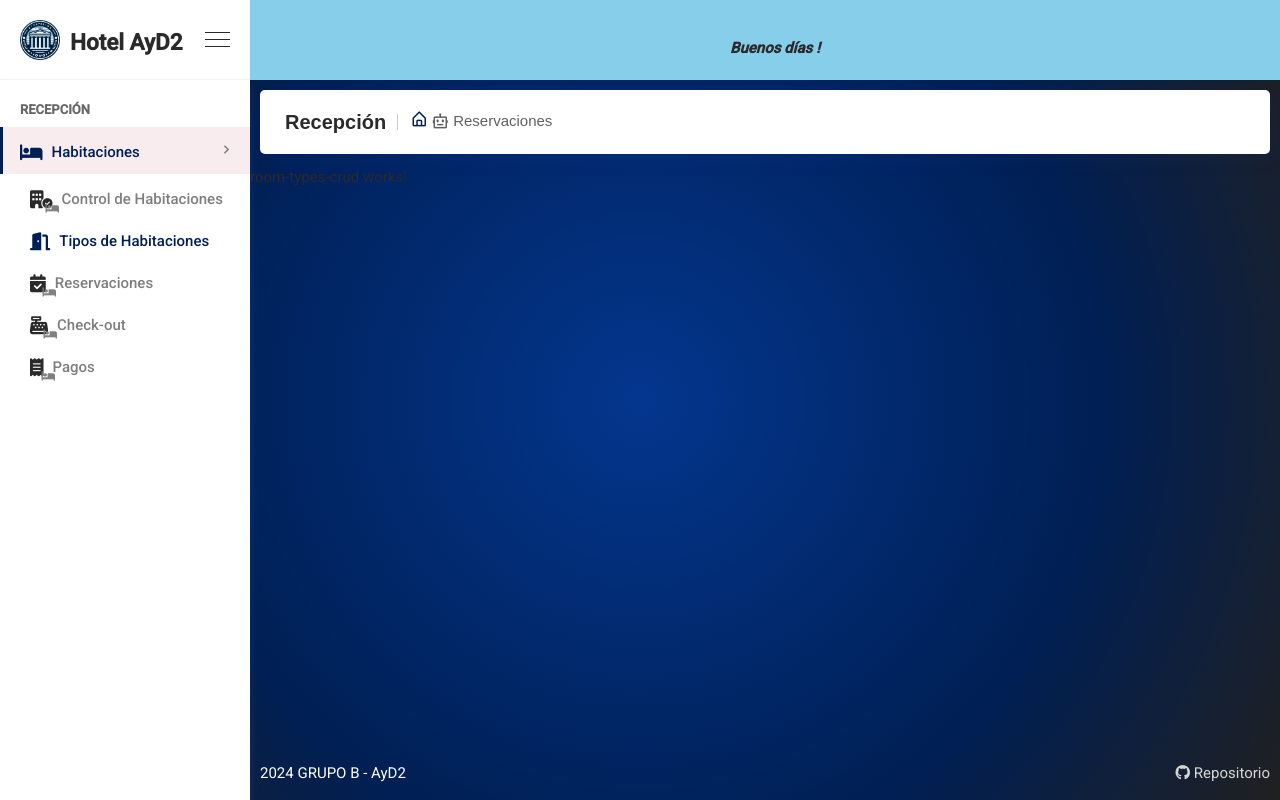
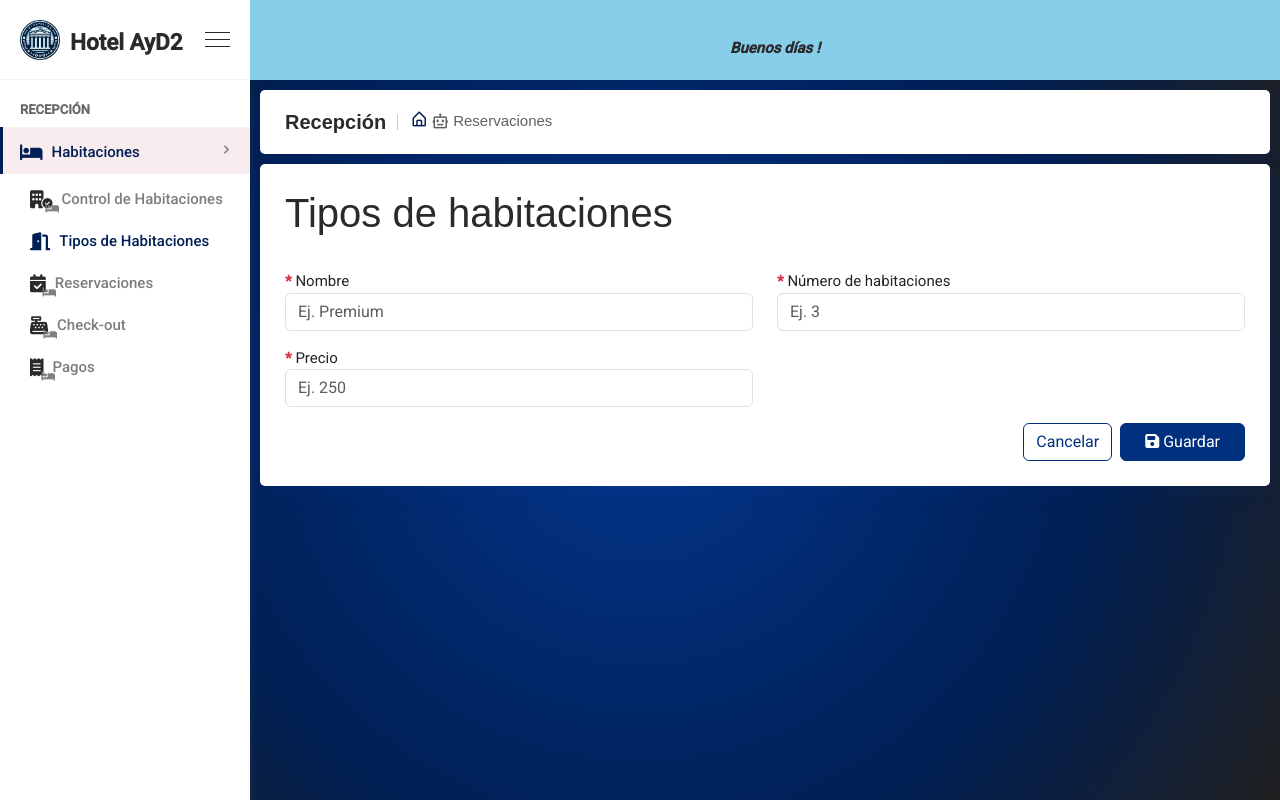
Before and after one commit to WilliansAlb/HotelAyD2, an Angular app: page /reception/rooms-types/1 in a window 1280 px wide. Built offline with nearby package versions, Linux system fonts and the light colour scheme; no server answers; sample sign-in values are in the browser's storage.

Commit message:
feat: updating room-types

```diff
--- a/src/app/app.module.ts
+++ b/src/app/app.module.ts
@@ -7,7 +7,6 @@ import { HTTP_INTERCEPTORS, HttpClientModule } from '@angular/common/http';
 import { HeaderComponent } from './components/layouts/header/header.component';
 import { ReceptionComponent } from './components/pages/reception/reception.component';
 import { ReservationsComponent } from './components/pages/reception/reservations/reservations.component';
-import { FooterComponent } from './components/layouts/footer/footer.component';
 import { RoomsComponent } from './components/pages/reception/rooms/rooms.component';
 import { PaginationComponent } from './components/elements/pagination/pagination.component';
 import { FormsModule } from '@angular/forms';
@@ -25,6 +24,7 @@ import { MatTooltipModule } from '@angular/material/tooltip';
 import { MatTabsModule } from '@angular/material/tabs';
 import { ReservationModalComponent } from './components/modals/reservation-modal/reservation-modal.component';
 import { InputAutocompleteComponent } from './components/elements/input-autocomplete/input-autocomplete.component';
+import { FooterComponent } from './components/elements/footer/footer.component';
 
 @NgModule({
   declarations: [
@@ -44,7 +44,8 @@ import { InputAutocompleteComponent } from './components/elements/input-autocomp
     SimpleModalComponent,
     LoadingButtonComponent,
     ReservationModalComponent,
-    InputAutocompleteComponent
+    InputAutocompleteComponent,
+    FooterComponent
   ],
   imports: [
     BrowserModule,
--- /dev/null
+++ b/src/app/components/elements/footer/footer.component.html
@@ -0,0 +1,11 @@
+<div class="col">
+  <div class="d-flex gap-2 justify-content-end">
+    <button type="button" class="btn btn-outline-primary" *ngIf="showCancel" [routerLink]="cancelRoute">
+      Cancelar
+    </button>
+    <button type="button" class="btn btn-primary px-4" *ngIf="showSave" (click)="saveAction.emit()">
+      <i class="fa-solid fa-floppy-disk"></i>
+      Guardar
+    </button>
+  </div>
+</div>
--- /dev/null
+++ b/src/app/components/elements/footer/footer.component.ts
@@ -0,0 +1,22 @@
+import { Component, EventEmitter, Input, Output } from '@angular/core';
+
+@Component({
+  selector: 'app-footer',
+  templateUrl: './footer.component.html',
+  styleUrls: ['./footer.component.scss']
+})
+export class FooterComponent {
+
+  @Input() cancelTitle: string = 'Cancelar';
+  @Input() saveTitle: string = 'Guardar';
+  @Input() cancelRoute!: any[] | string;
+  @Output() saveAction = new EventEmitter<void>();
+
+  get showSave() {
+    return this.saveAction.observed;
+  }
+
+  get showCancel() {
+    return !!this.cancelRoute;
+  }
+}
--- a/src/app/components/pages/reception/room-types/room-types-crud/room-types-crud.component.html
+++ b/src/app/components/pages/reception/room-types/room-types-crud/room-types-crud.component.html
@@ -1 +1,73 @@
-<p>room-types-crud works!</p>
+<div class="card">
+  <div class="card-header">
+    <h1>Tipos de habitaciones</h1>
+  </div>
+  <div class="card-body" *ngIf="roomType">
+    <div class="row">
+      <div class="col-12 col-lg-6">
+        <div class="mb-3">
+          <label>
+            <span class="text-danger fw-bolder">*</span>
+            Nombre
+          </label>
+          <input
+            class="form-control"
+            type="text"
+            name="name"
+            placeholder="Ej. Premium"
+            maxlength="75"
+            [(ngModel)]="roomType.roomTypeName"
+            #name="ngModel"
+            [ngClass]="{'is-invalid': name.touched && !roomType.roomTypeName}"
+          >
+          <div class="invalid-feedback">
+            Campo obligatorio
+          </div>
+        </div>
+      </div>
+      <div class="col-12 col-lg-6">
+        <label>
+          <span class="text-danger fw-bolder">*</span>
+          N&uacute;mero de habitaciones
+        </label>
+        <input
+          class="form-control"
+          type="text"
+          name="numberOfBeds"
+          placeholder="Ej. 3"
+          [(ngModel)]="roomType.numberOfBeds"
+          #numberOfBeds="ngModel"
+          [ngClass]="{'is-invalid': numberOfBeds.touched && !roomType.numberOfBeds}"
+        >
+        <div class="invalid-feedback">
+          Campo obligatorio
+        </div>
+      </div>
+      <div class="col-12 col-lg-6">
+        <div class="mb-3">
+          <label>
+            <span class="text-danger fw-bolder">*</span>
+            Precio
+          </label>
+          <input
+            class="form-control"
+            type="text"
+            name="price"
+            placeholder="Ej. 250"
+            [(ngModel)]="roomType.price"
+            #roomPrice="ngModel"
+            [ngClass]="{'is-invalid': roomPrice.touched && !roomType.price}"
+          >
+          <div class="invalid-feedback">
+            Campo obligatorio
+          </div>
+        </div>
+      </div>
+    </div>
+    <app-footer
+      [cancelRoute]="['/reception', 'rooms-types']"
+      (saveAction)="onSave()"
+    >
+    </app-footer>
+  </div>
+</div>
--- a/src/app/components/pages/reception/room-types/room-types-crud/room-types-crud.component.ts
+++ b/src/app/components/pages/reception/room-types/room-types-crud/room-types-crud.component.ts
@@ -1,10 +1,61 @@
-import { Component } from '@angular/core';
+import { Component, OnInit } from '@angular/core';
+import { ActivatedRoute, Router } from '@angular/router';
+import { RoomType } from 'src/app/models/room.model';
+import { RoomTypeService } from 'src/app/services/room-type.service';
 
 @Component({
   selector: 'app-room-types-crud',
   templateUrl: './room-types-crud.component.html',
   styleUrls: ['./room-types-crud.component.scss']
 })
-export class RoomTypesCrudComponent {
+export class RoomTypesCrudComponent implements OnInit {
 
+  roomTypeId!: number;
+  roomType!: RoomType;
+
+  constructor(
+    private roomTypeService: RoomTypeService,
+    private route: ActivatedRoute,
+    private router: Router
+  ) {
+    this.roomType = new RoomType();
+  }
+
+  ngOnInit(): void {
+    this.route.paramMap.subscribe({
+      next: (params) => {
+        this.roomTypeId = Number(params.get('roomTypeId') ?? 0);
+        if (!this.roomTypeId) {
+          void this.router.navigate(['/reception', 'rooms-types']);
+          return;
+        }
+
+        this.roomTypeService.findById(this.roomTypeId).subscribe({
+          next: (response) => {
+            this.roomType = response;
+          },
+          error: _ => {
+            console.log('error');
+          }
+        });
+      }
+    });
+  }
+
+  onSave() {
+    if (!this.roomType.roomTypeName || !this.roomType.price || !this.roomType.numberOfBeds) {
+      window.alert('formulario invalido');
+      return;
+    }
+
+    this.roomTypeService.update(this.roomType).subscribe({
+      next: (response) => {
+        window.alert('Cambios guardados con éxito');
+        void this.router.navigate(['/reception', 'rooms-types']);
+      },
+      error: _ => {
+        window.alert('Error en el servidor, intente mas tarde');
+      }
+    });
+  }
 }
--- a/src/app/components/pages/reception/room-types/room-types-list/room-types-list.component.html
+++ b/src/app/components/pages/reception/room-types/room-types-list/room-types-list.component.html
@@ -23,7 +23,7 @@
                 <button class="btn btn-outline-light">
                   <i class="clickable text-info fa fa-eye"></i>
                 </button>
-                <button class="btn btn-outline-light">
+                <button class="btn btn-outline-light" [routerLink]="[type.room_type_id]">
                   <i class="clickable fa-solid fa-pen-to-square"></i>
                 </button>
               </td>
--- a/src/app/models/room.model.ts
+++ b/src/app/models/room.model.ts
@@ -23,7 +23,7 @@ export interface RoomTypeResponse {
 export class RoomType {
   public roomTypeId!: number;
   public roomTypeName!: string;
-  public numberOfBeeds!: number;
+  public numberOfBeds!: number;
   public price!: number;
 }
 
--- a/src/styles.scss
+++ b/src/styles.scss
@@ -3,7 +3,7 @@
   margin: 10px;
 }
 
-$primary-color: #001f54;
+$primary-color: #00307e;
 
 :root {
   --bg-danger-color: #ff6961;
@@ -18,6 +18,26 @@ $primary-color: #001f54;
 th {
   background-color: var(--main-color) !important;
   color: white !important;
+}
+
+.btn-primary {
+  background: $primary-color;
+  border-color: $primary-color;
+
+  &:hover {
+    background: #002246 !important;
+    border-color: #002246 !important;
+  }
+}
+
+.btn-outline-primary {
+  border-color: $primary-color;
+  color: $primary-color;
+
+  &:hover {
+    background: #002246 !important;
+    border-color: #002246 !important;
+  }
 }
 
 .clickable {
@@ -37,8 +57,6 @@ th {
   max-width: 1em;
 }
 
-
-
 .suggestions {
   position: absolute;
   max-height: 150px;
@@ -47,7 +65,6 @@ th {
   z-index: 10000;
   background-color: purple;
 }
-
 
 .suggestions-item {
   padding: 8px;
@@ -68,5 +85,11 @@ th {
   width: 1%;
 }
 
-html, body { height: 100%; }
-body { margin: 0; font-family: Roboto, "Helvetica Neue", sans-serif; }
+html, body {
+  height: 100%;
+}
+
+body {
+  margin: 0;
+  font-family: Roboto, "Helvetica Neue", sans-serif;
+}
```
Also changed, not shown: src/app/components/elements/footer/footer.component.scss (added), 1 other file (tests, documents, lock files or other folders). Lines whose indentation alone changed are shown as unchanged.
